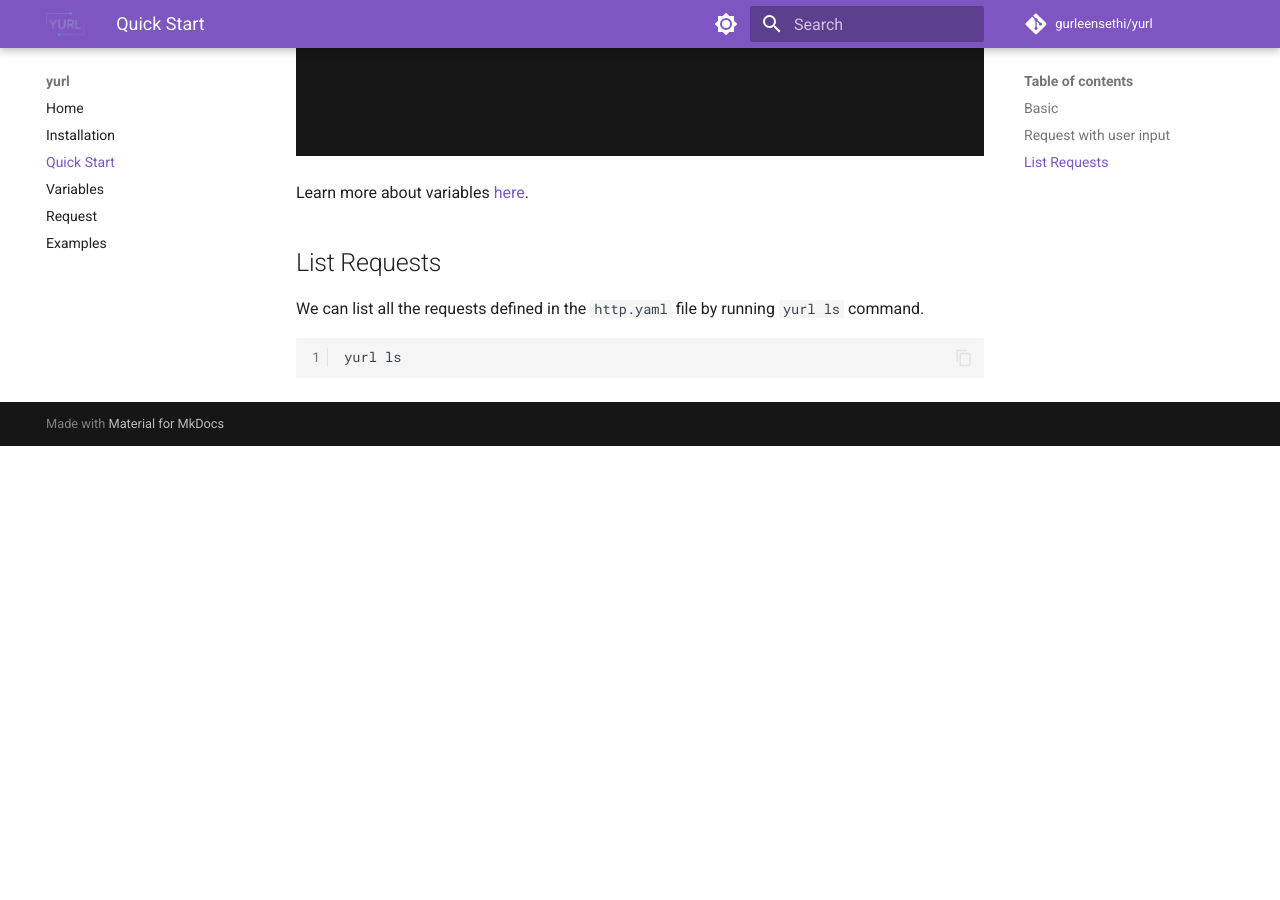
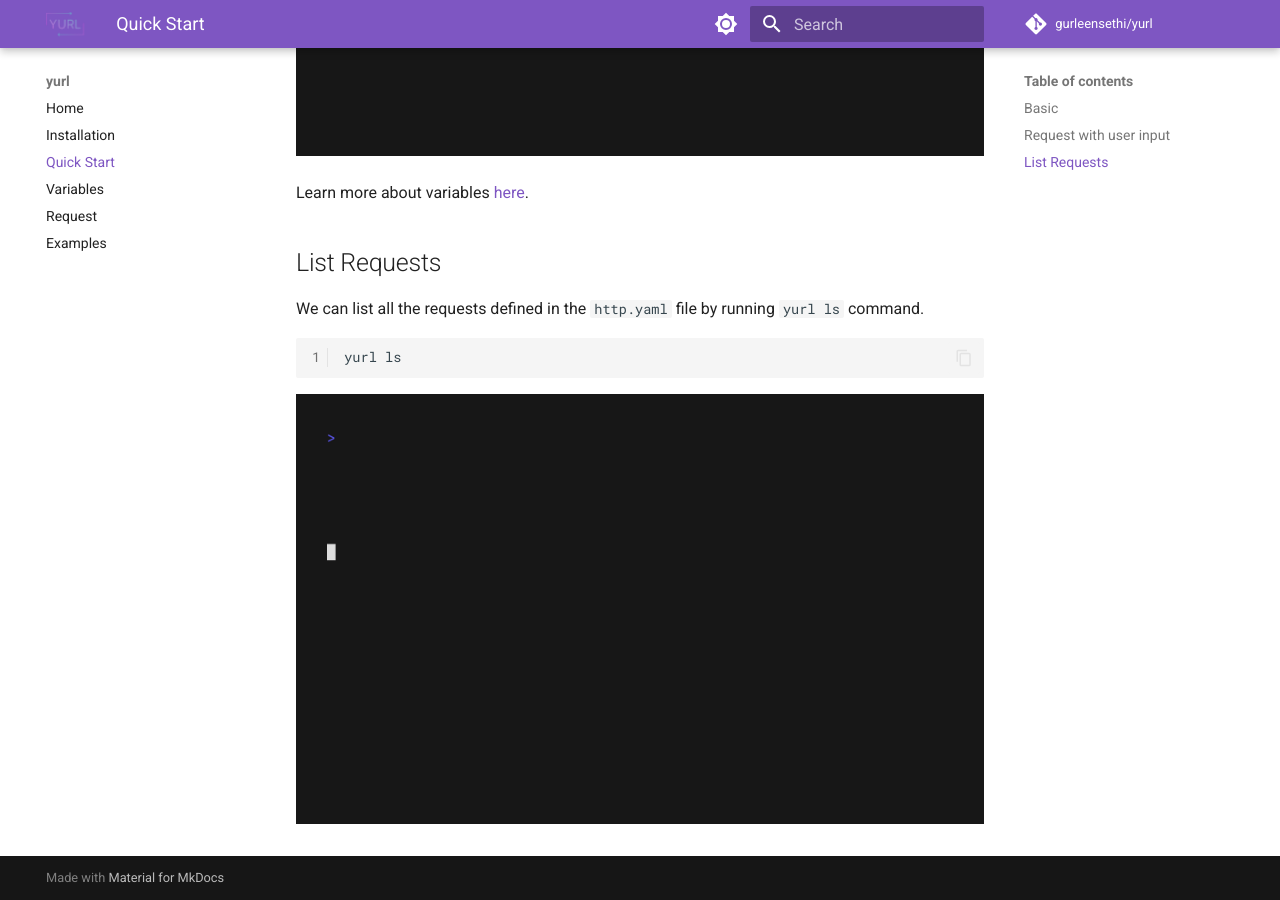
Before and after one commit to gurleensethi/yurl, an MkDocs documentation site: the page built from docs/quick-start.md, in a window 1280 px wide and 900 px high, scrolled down 2164 px. Built offline with MkDocs 1.6.1 and Material for MkDocs 9.7.7, drawn with Linux system fonts in a browser that asks for light colours; comment, search, counter and statistics services are not loaded; before the commit the page ends 2610 px from its top, so only the background shows below that.

Commit message:
docs: update quick start

````diff
--- a/docs/quick-start.md
+++ b/docs/quick-start.md
@@ -67,3 +67,5 @@ We can list all the requests defined in the `http.yaml` file by running `yurl ls
 ```bash
 yurl ls
 ```
+
+![](./media/quick-start/quick-start-3-list-requests.gif)
````
